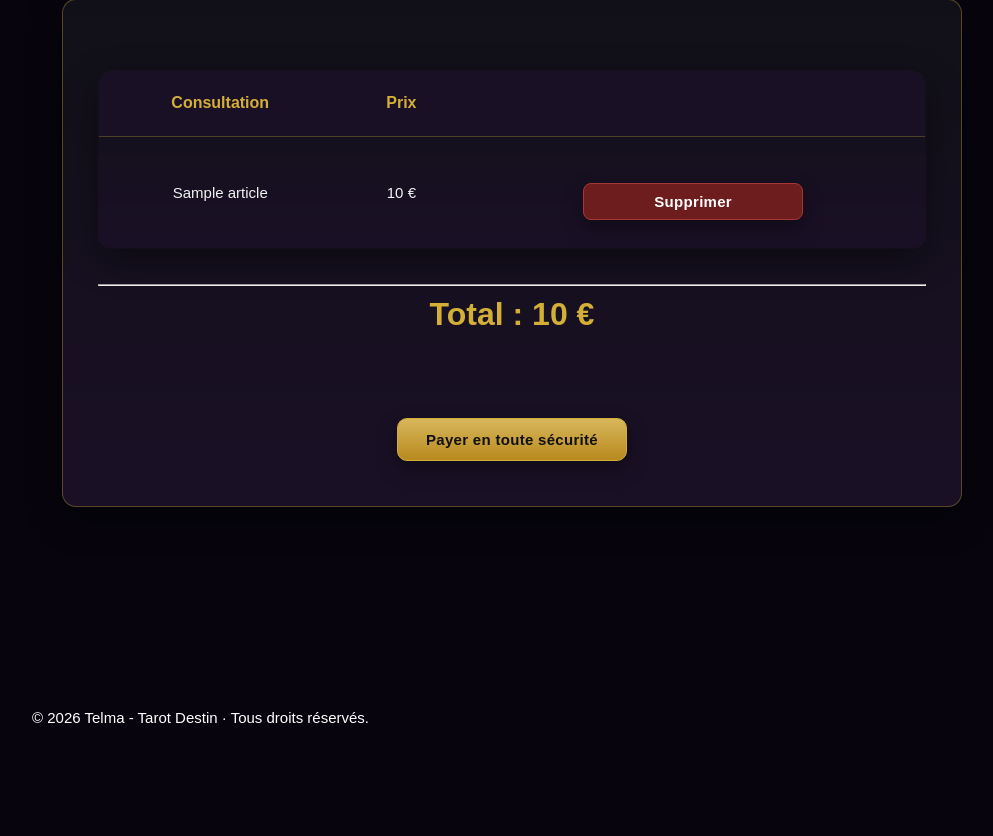
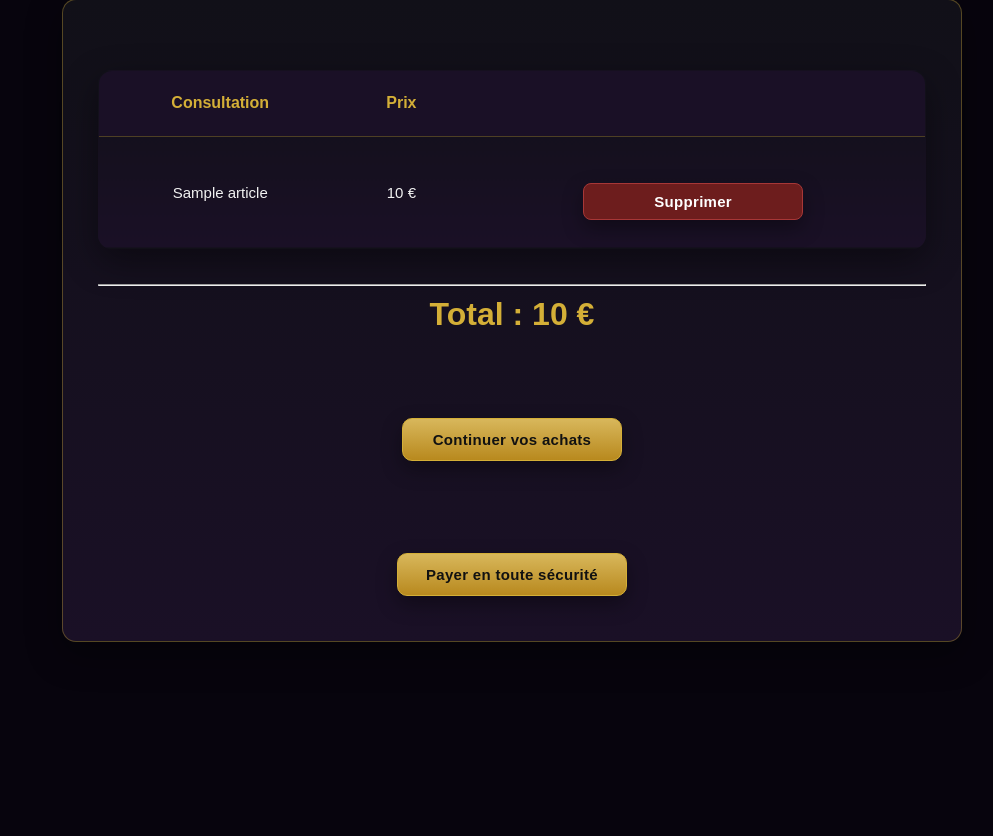
Before and after one commit to MSEDIT-1304/Telma-Tarot-Destin, a Flask app: template templates/panier.html in a window 1280 px wide. Shown: the part 503-1339 px from the top of the page, without its empty margins (128-1121 px from the left). Run offline with Flask 3, Linux system fonts and the light colour scheme; the template is opened without the code that fills it: most values are stand-ins (such as "Sample title", 1, 10 or a date in 2020).

Commit message:
Update panier.html

```diff
--- a/templates/panier.html
+++ b/templates/panier.html
@@ -55,24 +55,30 @@ Supprimer
 <hr>
 
 <h2 style="text-align:center;">
-
 Total : {{ total }} €
-
 </h2>
 
 <br>
 
 <div style="text-align:center;">
 
-<a href="/payer">
+    <a href="/services">
 
-<button class="btn-premium">
+        <button class="btn-premium">
+            Continuer vos achats
+        </button>
 
-Payer en toute sécurité
+    </a>
 
-</button>
+    <br><br>
 
-</a>
+    <a href="/payer">
+
+        <button class="btn-premium">
+            Payer en toute sécurité
+        </button>
+
+    </a>
 
 </div>
 
```
